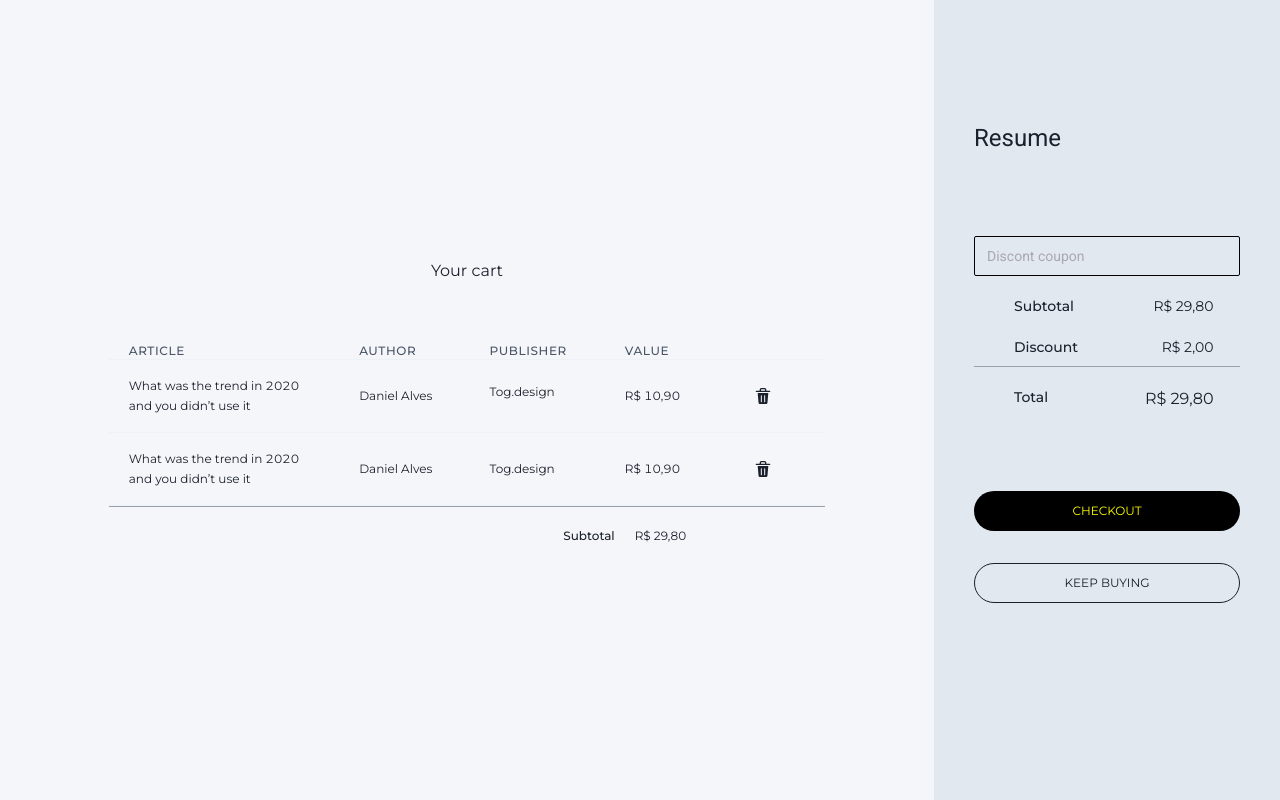
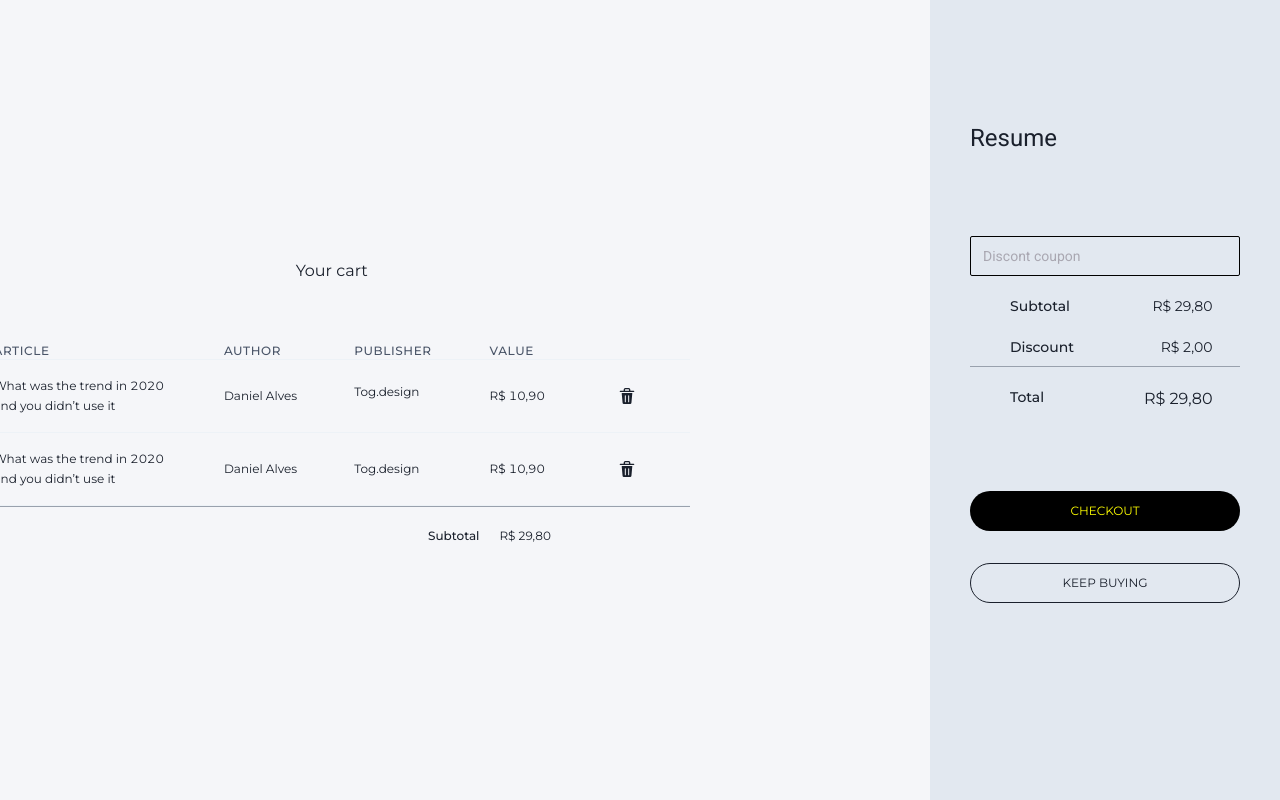
Before and after one commit to MatheusFellipi/e-commerce-article-back, a Next.js app in the folder view/: page /cart in a window 1280 px wide. Built offline with nearby package versions, Linux system fonts and the light colour scheme.

Commit message:
Ajusutando a tela de carrinho de comprar

```diff
--- a/view/src/pages/cart.tsx
+++ b/view/src/pages/cart.tsx
@@ -16,8 +16,8 @@ import {
 import { MFInput } from '../components/Form/MFInput';
 export default function Cart() {
   return (
-    <Flex w="100vw" h="100vh">
-      <Flex flexDir="column" width="100%" justify="center" align="center">
+    <Flex h="100vh" justify='end'>
+      <Flex  flexDir="column" justify="center" align="center" pr="15rem">
         <Box mt="1" fontWeight="semibold" as="h4" lineHeight="tight">
           <Text fontSize="md" fontFamily="Montserrat" fontWeight={400}>
             Your cart
@@ -189,12 +189,14 @@ export default function Cart() {
           </Flex>
         </Box>
       </Flex>
+
       <Flex
         flexDir="column"
-        maxW={394}
-        w="394px"
+        maxW={400}
+        w="400px"
         bgColor="gray.200"
         padding={10}
+        h="100%"
       >
         <Box width="100%" mt="5rem" mb="5rem">
           <Text fontSize="24px"> Resume</Text>
@@ -202,7 +204,7 @@ export default function Cart() {
         <MFInput
           name="Discont coupon"
           size="sm"
-          w="266px"
+          w="270px"
           h="40px"
           borderColor="black"
         />
@@ -214,7 +216,6 @@ export default function Cart() {
             R$ 29,80
           </Text>
         </Flex>
-
         <Flex mt={5} mb={2} ml={10} w="75%" justify={'space-between'} as="h4">
           <Text mr={5} fontSize="sm" fontFamily="Montserrat" fontWeight={500}>
             Discount
```
